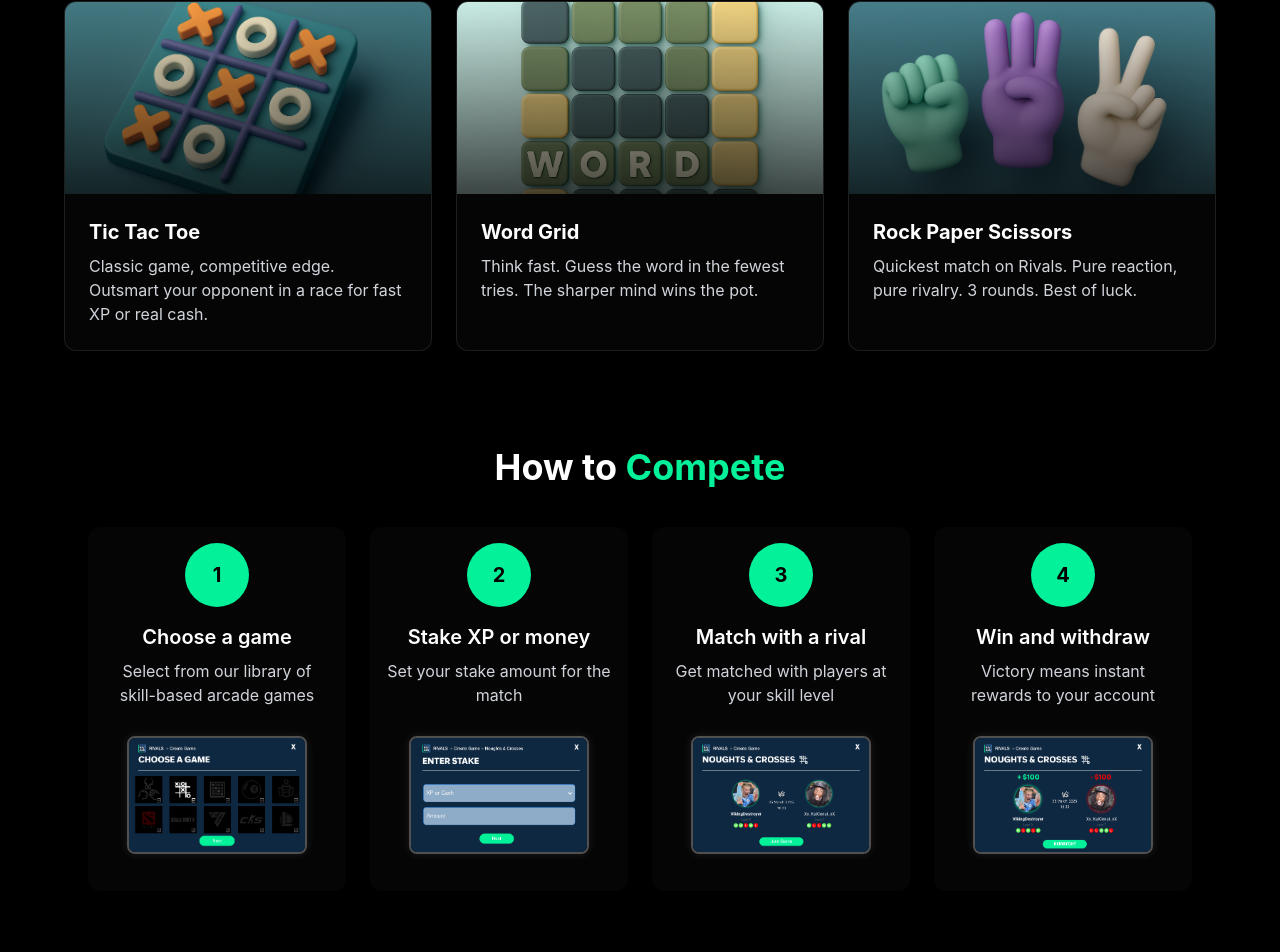
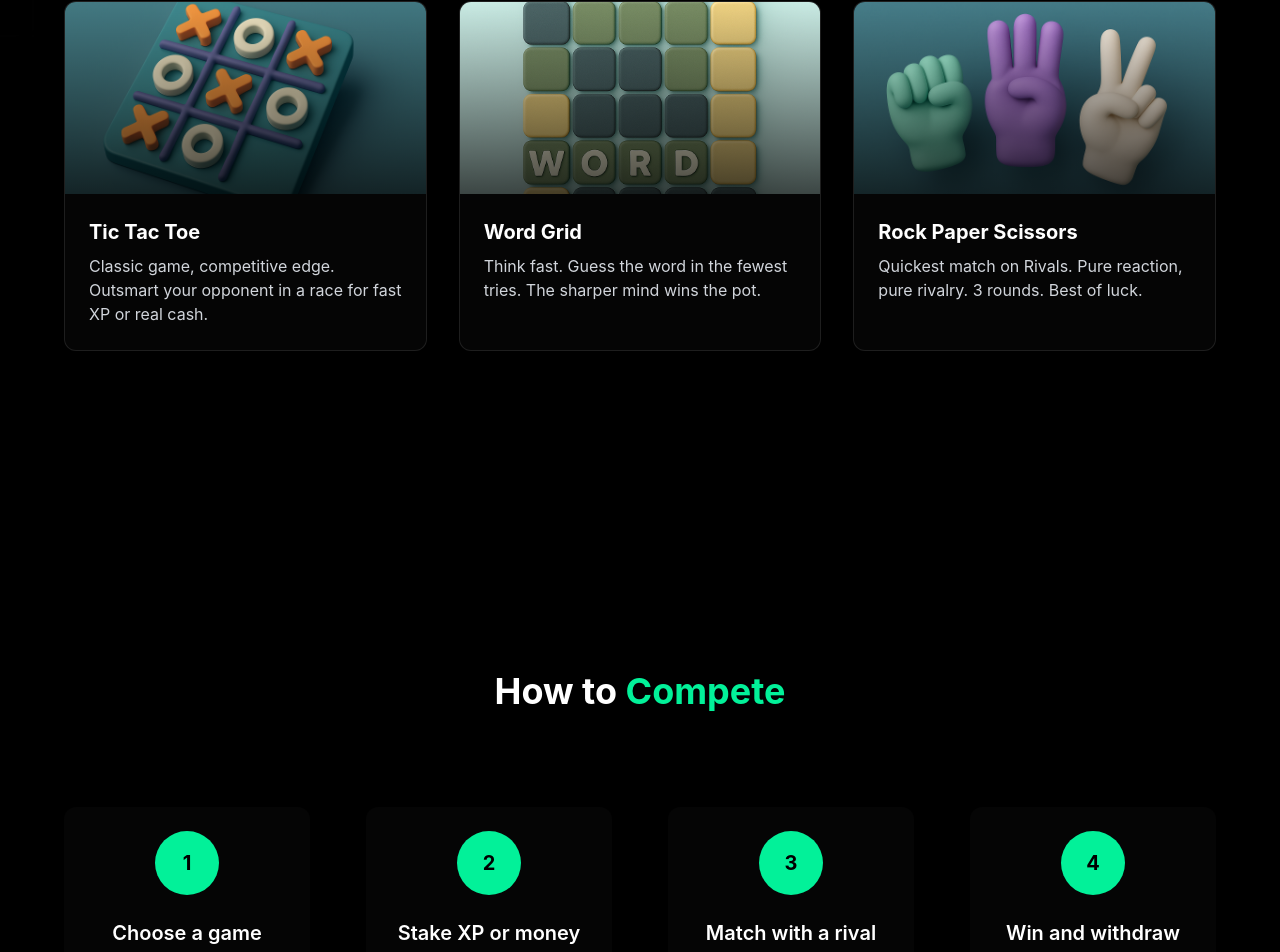
Before and after one commit to Rivals-App/rivals-landing, a Next.js app: page /arcade in a window 1280 px wide. Shown: the part 567-1519 px from the top of the page. Built offline with nearby package versions, Linux system fonts and the light colour scheme.

Commit message:
arcade fixes

```diff
--- a/app/arcade/page.tsx
+++ b/app/arcade/page.tsx
@@ -103,16 +103,19 @@ const ArcadePage: React.FC = () => {
           </div>
         </div>
 
+        {/* Force a contained layout with clearly separated sections */}
+        <div className="flex flex-col w-full relative isolation-auto">
           {/* Game Showcase Section */}
-        <div className="game-showcase w-full mb-16 md:mb-24 px-4 md:px-6">
+          <section className="game-showcase w-full px-4 md:px-6 pb-12 md:pb-24 relative z-10 overflow-hidden mb-20 sm:mb-16 md:mb-32">
+            <div className="container mx-auto">
               <h2 className="text-3xl md:text-4xl font-bold text-center mb-10">
                 Featured <span className="text-[#02F199]">Games</span>
               </h2>
 
-          <div className="grid grid-cols-1 sm:grid-cols-2 lg:grid-cols-3 gap-6 max-w-6xl mx-auto">
-            {/* Tic Tac Toe */}
-            <div className="bg-[#121212]/30 border border-white/10 backdrop-blur-md rounded-xl overflow-hidden shadow-xl transition-all duration-300 hover:shadow-[0_0_15px_rgba(2,241,153,0.3)] hover:border-[#02F199]/30">
-              <div className="relative h-48 overflow-hidden">
+              <div className="grid grid-cols-1 sm:grid-cols-2 lg:grid-cols-3 gap-8 max-w-6xl mx-auto relative">
+                {/* Tic Tac Toe - Fixed mobile layout */}
+                <div className="bg-[#121212]/30 border border-white/10 backdrop-blur-md rounded-xl overflow-hidden shadow-xl transition-all duration-300 hover:shadow-[0_0_15px_rgba(2,241,153,0.3)] hover:border-[#02F199]/30 relative z-10">
+                  <div className="relative h-40 md:h-48 overflow-hidden z-10">
                     <Image
                       draggable={false}
                       src="/static/media/tictactoe.png"
@@ -124,26 +127,26 @@ const ArcadePage: React.FC = () => {
                     <div className="absolute inset-0 bg-gradient-to-t from-black/70 to-transparent flex items-end"></div>
                     <div className="absolute inset-0 bg-black/40 opacity-0 hover:opacity-100 flex items-center justify-center transition-all duration-300">
                       <Link href="https://getrivals.com" target="_blank">
-                    <button className="px-8 py-3 bg-[#02F199] text-[#0c412e] font-semibold rounded-full hover:scale-105 transition-all duration-200 hero-button inline-block">
+                        <button className="px-6 py-2 md:px-8 md:py-3 bg-[#02F199] text-[#0c412e] font-semibold rounded-full hover:scale-105 transition-all duration-200 hero-button inline-block">
                           Try Demo
                         </button>
                       </Link>
                     </div>
                   </div>
-              <div className="p-6">
-                <h3 className="text-xl font-bold text-white mb-2">
+                  <div className="p-5 md:p-6">
+                    <h3 className="text-lg md:text-xl font-bold text-white mb-2">
                       Tic Tac Toe
                     </h3>
-                <p className="text-gray-300">
+                    <p className="text-sm md:text-base text-gray-300">
                       Classic game, competitive edge. Outsmart your opponent in a
                       race for fast XP or real cash.
                     </p>
                   </div>
                 </div>
 
-            {/* Word Grid */}
-            <div className="bg-[#121212]/30 border border-white/10 backdrop-blur-md rounded-xl overflow-hidden shadow-xl transition-all duration-300 hover:shadow-[0_0_15px_rgba(2,241,153,0.3)] hover:border-[#02F199]/30">
-              <div className="relative h-48 overflow-hidden">
+                {/* Word Grid - Similar fixes */}
+                <div className="bg-[#121212]/30 border border-white/10 backdrop-blur-md rounded-xl overflow-hidden shadow-xl transition-all duration-300 hover:shadow-[0_0_15px_rgba(2,241,153,0.3)] hover:border-[#02F199]/30 relative z-10">
+                  <div className="relative h-40 md:h-48 overflow-hidden">
                     <Image
                       draggable={false}
                       src="/static/media/wordgrid.png"
@@ -155,24 +158,26 @@ const ArcadePage: React.FC = () => {
                     <div className="absolute inset-0 bg-gradient-to-t from-black/70 to-transparent flex items-end"></div>
                     <div className="absolute inset-0 bg-black/40 opacity-0 hover:opacity-100 flex items-center justify-center transition-all duration-300">
                       <Link href="https://getrivals.com" target="_blank">
-                    <button className="px-8 py-3 bg-[#02F199] text-[#0c412e] font-semibold rounded-full hover:scale-105 transition-all duration-200 hero-button inline-block">
+                        <button className="px-6 py-2 md:px-8 md:py-3 bg-[#02F199] text-[#0c412e] font-semibold rounded-full hover:scale-105 transition-all duration-200 hero-button inline-block">
                           Try Demo
                         </button>
                       </Link>
                     </div>
                   </div>
-              <div className="p-6">
-                <h3 className="text-xl font-bold text-white mb-2">Word Grid</h3>
-                <p className="text-gray-300">
+                  <div className="p-5 md:p-6">
+                    <h3 className="text-lg md:text-xl font-bold text-white mb-2">
+                      Word Grid
+                    </h3>
+                    <p className="text-sm md:text-base text-gray-300">
                       Think fast. Guess the word in the fewest tries. The sharper
                       mind wins the pot.
                     </p>
                   </div>
                 </div>
 
-            {/* Rock Paper Scissors - Add sm:col-span-2 lg:col-span-1 for tablet view */}
-            <div className="bg-[#121212]/30 border border-white/10 backdrop-blur-md rounded-xl overflow-hidden shadow-xl transition-all duration-300 hover:shadow-[0_0_15px_rgba(2,241,153,0.3)] hover:border-[#02F199]/30 sm:col-span-2 lg:col-span-1">
-              <div className="relative h-48 overflow-hidden">
+                {/* Rock Paper Scissors - Fixed for tablet/mobile */}
+                <div className="bg-[#121212]/30 border border-white/10 backdrop-blur-md rounded-xl overflow-hidden shadow-xl transition-all duration-300 hover:shadow-[0_0_15px_rgba(2,241,153,0.3)] hover:border-[#02F199]/30 sm:col-span-2 lg:col-span-1 relative z-10">
+                  <div className="relative h-40 md:h-48 overflow-hidden">
                     <Image
                       draggable={false}
                       src="/static/media/rockpaperscissors.png"
@@ -181,22 +186,20 @@ const ArcadePage: React.FC = () => {
                       height={192}
                       className="w-full h-full object-cover"
                     />
-                <div className="absolute inset-0 bg-gradient-to-t from-black/70 to-transparent flex items-end">
-                  <div className="p-4"></div>
-                </div>
+                    <div className="absolute inset-0 bg-gradient-to-t from-black/70 to-transparent flex items-end"></div>
                     <div className="absolute inset-0 bg-black/40 opacity-0 hover:opacity-100 flex items-center justify-center transition-all duration-300">
                       <Link href="https://getrivals.com" target="_blank">
-                    <button className="px-8 py-3 bg-[#02F199] text-[#0c412e] font-semibold rounded-full hover:scale-105 transition-all duration-200 hero-button inline-block">
+                        <button className="px-6 py-2 md:px-8 md:py-3 bg-[#02F199] text-[#0c412e] font-semibold rounded-full hover:scale-105 transition-all duration-200 hero-button inline-block">
                           Try Demo
                         </button>
                       </Link>
                     </div>
                   </div>
-              <div className="p-6">
-                <h3 className="text-xl font-bold text-white mb-2">
+                  <div className="p-5 md:p-6">
+                    <h3 className="text-lg md:text-xl font-bold text-white mb-2">
                       Rock Paper Scissors
                     </h3>
-                <p className="text-gray-300">
+                    <p className="text-sm md:text-base text-gray-300">
                       Quickest match on Rivals. Pure reaction, pure rivalry. 3
                       rounds. Best of luck.
                     </p>
@@ -204,28 +207,33 @@ const ArcadePage: React.FC = () => {
                 </div>
               </div>
             </div>
+          </section>
 
-        {/* How It Works Section - Fix alignment for tablet */}
-        <div className="how-to-compete w-full max-w-6xl mx-auto mb-16 md:mb-24 px-4 md:px-6">
-          <h2 className="text-3xl md:text-4xl font-bold text-center mb-10">
+          {/* Clear separator to prevent overlap */}
+          <div className="w-full h-0"></div>
+
+          {/* How It Works Section - Completely isolated layout */}
+          <section className="how-to-compete w-full px-4 md:px-6 pt-8 md:pt-24 mb-24 md:mb-32 relative z-10 overflow-visible mt-0">
+            <div className="container mx-auto max-w-6xl relative">
+              <h2 className="text-3xl md:text-4xl font-bold text-center mb-28 md:mb-24">
                 How to <span className="text-[#02F199]">Compete</span>
               </h2>
 
-          {/* Change to 2 columns on tablets, 4 on larger screens */}
-          <div className="grid grid-cols-1 sm:grid-cols-2 lg:grid-cols-4 gap-4 md:gap-6">
+              {/* Mobile-first approach with display block on small screens */}
+              <div className="w-full flex flex-col sm:grid sm:grid-cols-2 lg:grid-cols-4 sm:gap-12 md:gap-14">
                 {/* Step 1 */}
-            <div className="flex flex-col items-center text-center bg-[#121212]/30 rounded-xl p-4 pb-6">
-              <div className="w-16 h-16 mb-4 bg-[#02F199] rounded-full flex items-center justify-center text-black font-bold text-xl">
+                <div className="w-full flex flex-col items-center text-center bg-[#121212]/30 rounded-xl p-6 pb-8 mb-16 sm:mb-0 relative">
+                  <div className="w-16 h-16 mb-6 bg-[#02F199] rounded-full flex items-center justify-center text-black font-bold text-xl">
                     1
                   </div>
-              <h3 className="text-xl font-semibold mb-2">Choose a game</h3>
-              <p className="text-gray-300 mb-4">
+                  <h3 className="text-xl font-semibold mb-3">Choose a game</h3>
+                  <p className="text-gray-300 mb-8">
                     Select from our library of skill-based arcade games
                   </p>
 
-              {/* Adjusted image container height */}
-              <div className="w-full h-32 sm:h-36 flex items-center justify-center">
-                <div className="relative border-2 border-white/30 rounded-lg overflow-hidden shadow-[0_0_10px_rgba(255,255,255,0.1)] max-w-[80%] h-auto">
+                  {/* Explicitly sized image container with fixed height */}
+                  <div className="w-full flex-grow flex items-end justify-center pb-4 h-[200px] sm:h-[160px]">
+                    <div className="relative border-2 border-white/30 rounded-lg overflow-hidden shadow-[0_0_10px_rgba(255,255,255,0.1)] max-w-[80%] h-auto mt-8 sm:mt-4">
                       <Image
                         draggable={false}
                         src="/static/media/HowItWorks1.png"
@@ -233,23 +241,24 @@ const ArcadePage: React.FC = () => {
                         width={130}
                         height={130}
                         className="w-full h-full object-contain"
+                        priority
                       />
                     </div>
                   </div>
                 </div>
 
                 {/* Step 2 */}
-            <div className="flex flex-col items-center text-center bg-[#121212]/30 rounded-xl p-4 pb-6">
-              <div className="w-16 h-16 mb-4 bg-[#02F199] rounded-full flex items-center justify-center text-black font-bold text-xl">
+                <div className="w-full flex flex-col items-center text-center bg-[#121212]/30 rounded-xl p-6 pb-8 mb-16 sm:mb-0 relative">
+                  <div className="w-16 h-16 mb-6 bg-[#02F199] rounded-full flex items-center justify-center text-black font-bold text-xl">
                     2
                   </div>
-              <h3 className="text-xl font-semibold mb-2">Stake XP or money</h3>
-              <p className="text-gray-300 mb-4">
+                  <h3 className="text-xl font-semibold mb-3">Stake XP or money</h3>
+                  <p className="text-gray-300 mb-8">
                     Set your stake amount for the match
                   </p>
 
-              <div className="w-full h-32 sm:h-36 flex items-center justify-center">
-                <div className="relative border-2 border-white/30 rounded-lg overflow-hidden shadow-[0_0_10px_rgba(255,255,255,0.1)] max-w-[80%] h-auto">
+                  <div className="w-full flex-grow flex items-end justify-center pb-4 h-[200px] sm:h-[160px]">
+                    <div className="relative border-2 border-white/30 rounded-lg overflow-hidden shadow-[0_0_10px_rgba(255,255,255,0.1)] max-w-[80%] h-auto mt-8 sm:mt-4">
                       <Image
                         draggable={false}
                         src="/static/media/HowItWorks2.png"
@@ -257,23 +266,24 @@ const ArcadePage: React.FC = () => {
                         width={130}
                         height={130}
                         className="w-full h-full object-contain"
+                        priority
                       />
                     </div>
                   </div>
                 </div>
 
                 {/* Step 3 */}
-            <div className="flex flex-col items-center text-center bg-[#121212]/30 rounded-xl p-4 pb-6">
-              <div className="w-16 h-16 mb-4 bg-[#02F199] rounded-full flex items-center justify-center text-black font-bold text-xl">
+                <div className="w-full flex flex-col items-center text-center bg-[#121212]/30 rounded-xl p-6 pb-8 mb-16 sm:mb-0 relative">
+                  <div className="w-16 h-16 mb-6 bg-[#02F199] rounded-full flex items-center justify-center text-black font-bold text-xl">
                     3
                   </div>
-              <h3 className="text-xl font-semibold mb-2">Match with a rival</h3>
-              <p className="text-gray-300 mb-4">
+                  <h3 className="text-xl font-semibold mb-3">Match with a rival</h3>
+                  <p className="text-gray-300 mb-8">
                     Get matched with players at your skill level
                   </p>
 
-              <div className="w-full h-32 sm:h-36 flex items-center justify-center">
-                <div className="relative border-2 border-white/30 rounded-lg overflow-hidden shadow-[0_0_10px_rgba(255,255,255,0.1)] max-w-[80%] h-auto">
+                  <div className="w-full flex-grow flex items-end justify-center pb-4 h-[200px] sm:h-[160px]">
+                    <div className="relative border-2 border-white/30 rounded-lg overflow-hidden shadow-[0_0_10px_rgba(255,255,255,0.1)] max-w-[80%] h-auto mt-8 sm:mt-4">
                       <Image
                         draggable={false}
                         src="/static/media/HowItWorks3.png"
@@ -281,23 +291,24 @@ const ArcadePage: React.FC = () => {
                         width={130}
                         height={130}
                         className="w-full h-full object-contain"
+                        priority
                       />
                     </div>
                   </div>
                 </div>
 
                 {/* Step 4 */}
-            <div className="flex flex-col items-center text-center bg-[#121212]/30 rounded-xl p-4 pb-6">
-              <div className="w-16 h-16 mb-4 bg-[#02F199] rounded-full flex items-center justify-center text-black font-bold text-xl">
+                <div className="w-full flex flex-col items-center text-center bg-[#121212]/30 rounded-xl p-6 pb-8 mb-16 sm:mb-0 relative">
+                  <div className="w-16 h-16 mb-6 bg-[#02F199] rounded-full flex items-center justify-center text-black font-bold text-xl">
                     4
                   </div>
-              <h3 className="text-xl font-semibold mb-2">Win and withdraw</h3>
-              <p className="text-gray-300 mb-4">
+                  <h3 className="text-xl font-semibold mb-3">Win and withdraw</h3>
+                  <p className="text-gray-300 mb-8">
                     Victory means instant rewards to your account
                   </p>
 
-              <div className="w-full h-32 sm:h-36 flex items-center justify-center">
-                <div className="relative border-2 border-white/30 rounded-lg overflow-hidden shadow-[0_0_10px_rgba(255,255,255,0.1)] max-w-[80%] h-auto">
+                  <div className="w-full flex-grow flex items-end justify-center pb-4 h-[200px] sm:h-[160px]">
+                    <div className="relative border-2 border-white/30 rounded-lg overflow-hidden shadow-[0_0_10px_rgba(255,255,255,0.1)] max-w-[80%] h-auto mt-8 sm:mt-4">
                       <Image
                         draggable={false}
                         src="/static/media/HowItWorks4.png"
@@ -305,15 +316,17 @@ const ArcadePage: React.FC = () => {
                         width={130}
                         height={130}
                         className="w-full h-full object-contain"
+                        priority
                       />
                     </div>
                   </div>
                 </div>
               </div>
             </div>
+          </section>
 
           {/* CTA Banner - Add padding to prevent cutoff */}
-        <div className="cta-banner w-full max-w-6xl mx-auto mb-16 px-4 md:px-6">
+          <section className="cta-banner w-full max-w-6xl mx-auto mb-16 px-4 md:px-6 relative z-10">
             <div className="bg-gradient-to-r from-[#121212]/10 to-[#121212]/80 border border-white/10 backdrop-blur-md rounded-xl p-8 md:p-10 flex flex-col md:flex-row items-center justify-between">
               <h3 className="text-2xl md:text-3xl font-bold mb-6 md:mb-0 text-center md:text-left">
                 Ready to play for more than just fun?
@@ -324,6 +337,7 @@ const ArcadePage: React.FC = () => {
                 </button>
               </Link>
             </div>
+          </section>
         </div>
       </div>
       <Footer />
```
Also changed, not shown: app/components/HowItWorksSection.tsx (+12 -13 lines). Lines whose indentation alone changed are shown as unchanged.
